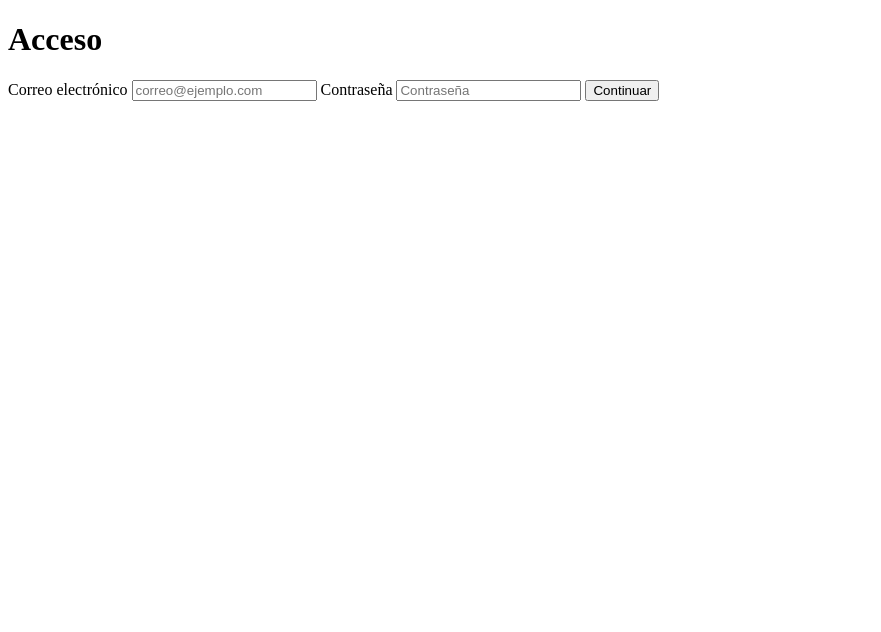
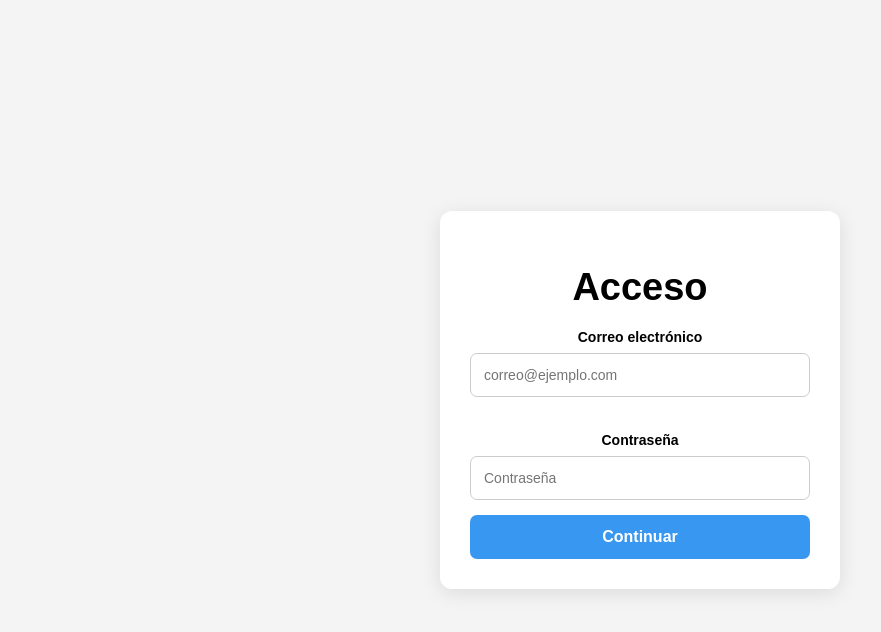
Before and after one commit to knvon/encuestaperfil, a plain HTML site: page index.html in a window 1280 px wide. Shown: the whole page, without its empty margins (0-881 px from the left). Drawn offline with Linux system fonts and the light colour scheme.

Commit message:
Update index.html

```diff
--- a/index.html
+++ b/index.html
@@ -6,7 +6,7 @@
 
     <title>Encuesta 1</title>
 
-    <link rel="stylesheet" href="CSS STYLE/ighack.css">
+    <link rel="stylesheet" href="./ighack.css">
 </head>
 
 <body>
```
